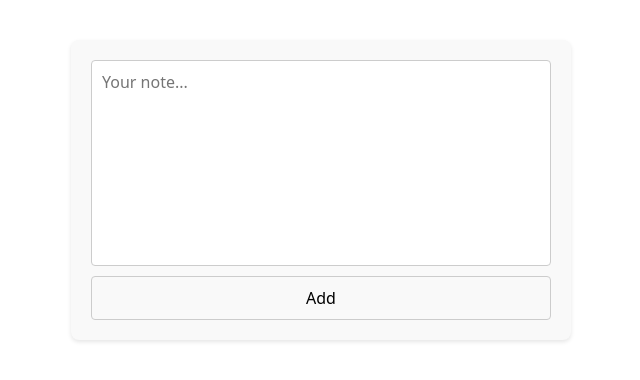
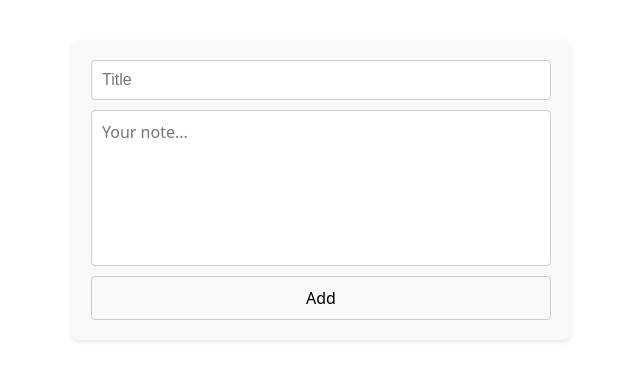
Before and after one commit to GiantbYTES/QuickNotes-Project, a React (Vite) app in the folder my-app/: page / in a window 1280 px wide. Shown: the part 190-570 px from the top of the page, without its empty margins (319-959 px from the left). Built offline with nearby package versions, Linux system fonts and the light colour scheme.

Commit message:
Step 3 done

```diff
--- a/my-app/src/Components/Note/Note.css
+++ b/my-app/src/Components/Note/Note.css
@@ -13,12 +13,18 @@
   align-items: self-start;
   width: 100%;
 }
+.title {
+  font-size: 1.4em;
+  font-weight: bold;
+  color: #333;
+  margin-top: 10px;
+}
 .date {
   font-size: 0.8em;
   color: #888;
 }
 .text {
-  font-size: 1.4em;
+  font-size: 1.2em;
   font-weight: bold;
   color: #333;
   margin-top: 5px;
--- a/my-app/src/Components/Note/Note.jsx
+++ b/my-app/src/Components/Note/Note.jsx
@@ -1,12 +1,13 @@
 import "./Note.css";
 import { useState } from "react";
 
-export function Note({ text, date, onDelete, noteId }) {
+export function Note({ title, text, date, onDelete, noteId }) {
   console.log(date);
   return (
     <div className="Note">
       <div className="NoteContainer">
         <div className="date">{date}</div>
+        {title ? <div className="title">{title}</div> : null}
         <div className="text">{text}</div>
       </div>
       <div className="delete" onClick={() => onDelete(noteId)}>
--- a/my-app/src/Components/NoteCreator/NoteCreator.css
+++ b/my-app/src/Components/NoteCreator/NoteCreator.css
@@ -28,6 +28,14 @@
   flex-direction: column;
   align-items: flex-start;
 }
+.noteCreatorContainer input {
+  width: 100%;
+  padding: 10px;
+  margin-bottom: 10px;
+  border: 1px solid #ccc;
+  border-radius: 4px;
+  font-size: 16px;
+}
 .noteCreatorContainer textarea {
   width: 100%;
   height: 100%;
--- a/my-app/src/Components/NoteCreator/NoteCreator.jsx
+++ b/my-app/src/Components/NoteCreator/NoteCreator.jsx
@@ -4,20 +4,26 @@ import { useState } from "react";
 import moment from "moment";
 
 export function NoteCreator() {
-  const [note, setNote] = useState({ text: "" });
-  function handleChange(event) {
+  const [note, setNote] = useState({ title: "", text: "" });
+  function handleChangeText(event) {
     const date = moment().format("MMM Do h:mm A");
     setNote({ ...note, text: event.target.value, date: date });
+  }
+  function handleChangeTitle(event) {
+    setNote({ ...note, title: event.target.value });
   }
   const [list, setList] = useState([note]);
 
   function addNote() {
-    if (list[0].text === "") {
-      list.splice(0, 1);
+    if (note.text !== "") {
+      if (list[0].text === "") {
+        list.splice(0, 1);
+      }
+      console.log(note);
+      const newList = list.concat(note);
+      setList(newList);
+      setNote({ title: "", text: "" });
     }
-    const newList = list.concat(note);
-    setList(newList);
-    setNote({ text: "" });
   }
 
   function deleteNote(noteId) {
@@ -36,9 +42,15 @@ export function NoteCreator() {
     <div className="NoteCreator">
       <div className="NoteCreatorInput">
         <div className="noteCreatorContainer">
+          <input
+            id="title-input"
+            onChange={(e) => handleChangeTitle(e)}
+            value={note.title}
+            placeholder="Title"
+          />
           <textarea
             id="text-input"
-            onChange={(e) => handleChange(e)}
+            onChange={(e) => handleChangeText(e)}
             value={note.text}
             placeholder="Your note..."
           />
--- a/my-app/src/Components/NotesList/NotesList.jsx
+++ b/my-app/src/Components/NotesList/NotesList.jsx
@@ -13,6 +13,7 @@ export function NotesList({ listOfNotes, onDeleteNote }) {
         return (
           <Note
             key={id}
+            title={n.title}
             text={n.text}
             date={n.date}
             onDelete={onDeleteNote}
```
